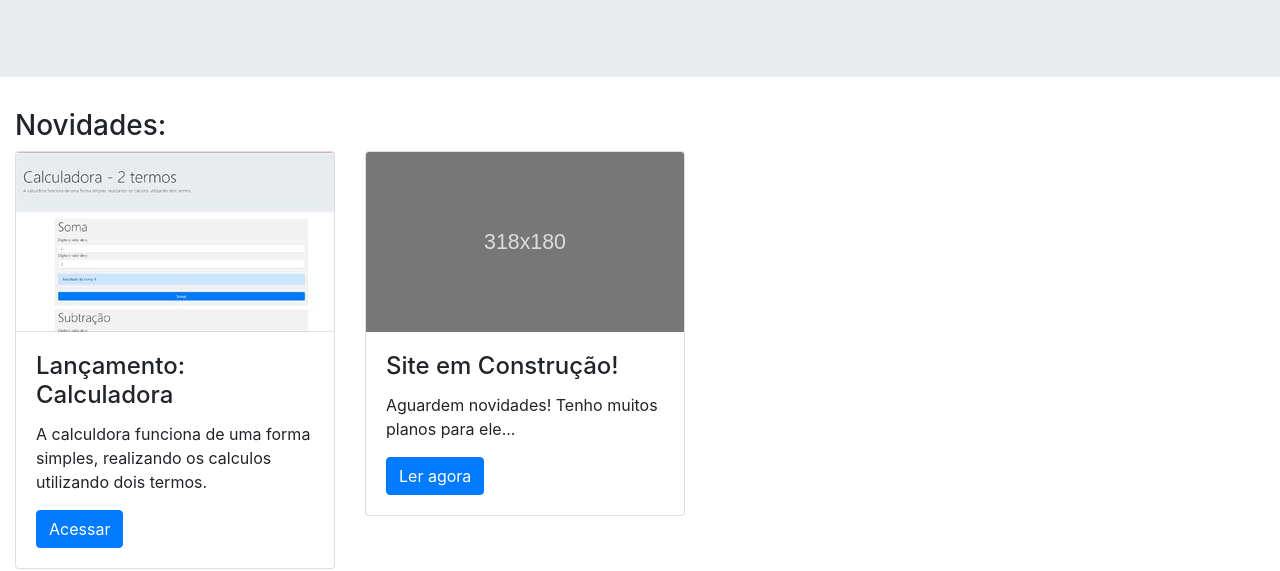
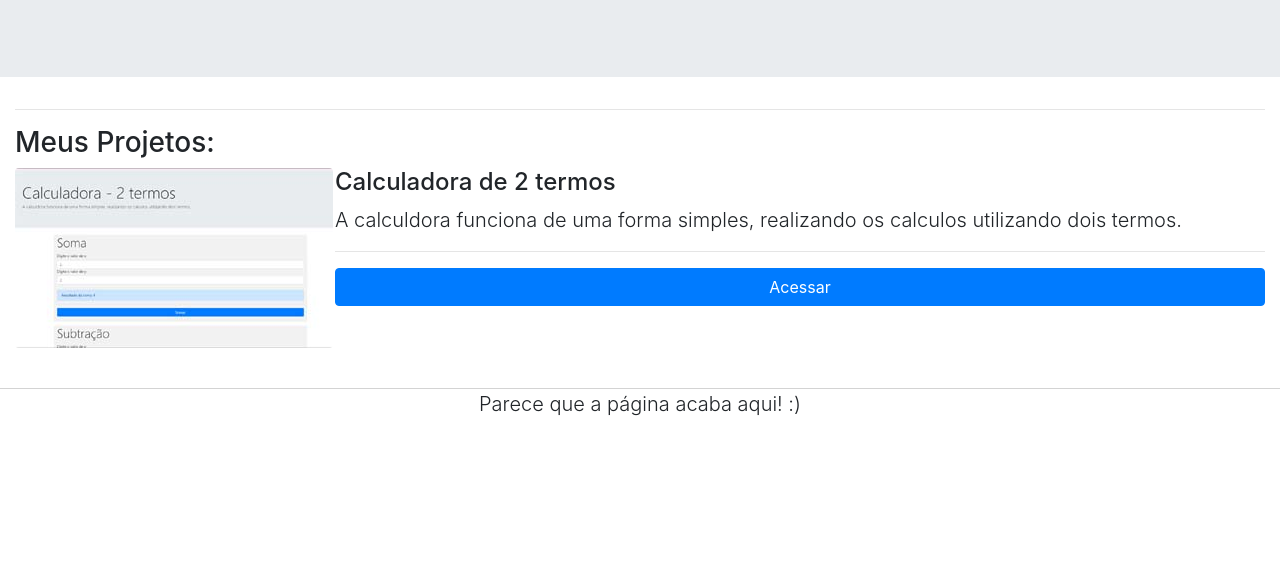
Before and after one commit to JGSMoreira/mineslim.github.io, a plain HTML site: page index.html in a window 1280 px wide. Shown: the part 247-818 px from the top of the page. Drawn offline with nearby package versions, Linux system fonts and the light colour scheme.

Commit message:
Removidas as noticias.

```diff
--- a/index.html
+++ b/index.html
@@ -31,40 +31,6 @@
 			<p class="lead">Vou usar esse site pra testar um monte de coisa inútil (eu acho)</p>
 		</div>
 
-		<div class="container-fluid"> <!--NOVIDADES E NOTICIAS-->
-			<h3>Novidades:</h3>
-			<div class="row">
-
-				<div class="col">
-					<div class="card" style="width: 20rem">
-						<img class="card-img-top" src="img/calculadora.jpg" alt="Foto da Calculadora">
-						<div class="card-body">
-							<h4 class="card-title">Lançamento: Calculadora</h4>
-							<p class="card-text">A calculdora funciona de uma forma simples, realizando os calculos utilizando dois termos.</p>
-							<a href="calculadora.html" class="btn btn-primary">Acessar</a>
-						</div>
-					</div>
-				</div>
-
-				<div class="col">
-					<div class="card" style="width: 20rem">
-						<img class="card-img-top" src="img/318x180.svg" alt="descrição">
-						<div class="card-body">
-							<h4 class="card-title">Site em Construção!</h4>
-							<p class="card-text">Aguardem novidades! Tenho muitos planos para ele...</p>
-							<a href="#" class="btn btn-primary">Ler agora</a>
-						</div>
-					</div>
-				</div>
-
-				<div class="col"></div>
-				<div class="col"></div>
-
-			</div>
-		</div>
-
-
-
 		<div class="container-fluid">
 		<hr>
 		</div>
```
